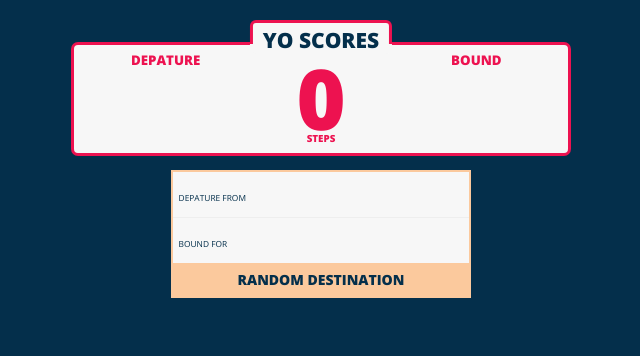
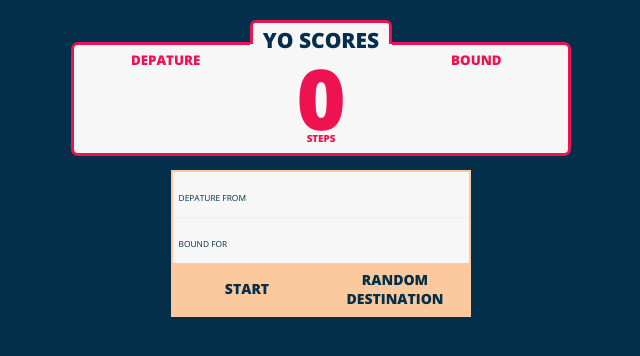
Before and after one commit to duerdod/wikipedia-destinations, a React (Create React App) app: page / in a window 1280 px wide. Shown: the top 356 px of the page, without its empty margins (319-959 px from the left). Built offline with nearby package versions, Linux system fonts and the light colour scheme.

Commit message:
some cleanupz

```diff
--- a/src/components/Error.js
+++ b/src/components/Error.js
@@ -3,7 +3,7 @@ import styled from 'styled-components';
 
 const ErrorMessage = styled.h2`
   text-align: center;
-  margin: 3rem 0;
+  margin: 2rem 0;
   font-family: ${p => p.theme.titleFont};
   font-weight: 800;
 `;
--- a/src/components/RandomArticle.js
+++ b/src/components/RandomArticle.js
@@ -43,7 +43,7 @@ const RandomArticle = ({
   description = '',
   title = '',
   extract = '',
-  source = null,
+  thumbnail = null,
   setArticle,
   setRandomArticle
 }) => {
@@ -66,7 +66,7 @@ const RandomArticle = ({
       <StyledInnerContainer>
         <h2>You got: {title}</h2>
         <h5>{description}</h5>
-        {<img src={source} alt={`Probably a ${title}`} />}
+        {<img src={thumbnail} alt={`Probably a ${title}`} />}
         <p>{extract}</p>
         <Button
           color="green"
--- a/src/components/Start.js
+++ b/src/components/Start.js
@@ -43,6 +43,9 @@ const Form = styled.form`
     border: 2px solid ${theme.color.red.hex};
     button {
     background: ${theme.color.red.hex};
+      &:hover {
+        background: ${theme.color.red.hex};
+      }
     }
   `}
 `;
@@ -75,6 +78,12 @@ const Input = styled.input`
   }
 `;
 
+const ButtonContainer = styled.div`
+  display: flex;
+  justify-content: space-around;
+  background: ${theme.color.beige.hex};
+`;
+
 const Button = styled.button`
   margin-top: -2px;
   text-transform: uppercase;
@@ -82,6 +91,8 @@ const Button = styled.button`
   background: ${theme.color.beige.hex};
   color: ${theme.color.blue.hex};
   cursor: pointer;
+  display: flex;
+  align-items: center;
   &:hover {
     background: ${theme.color.beige.tint[2]};
   }
@@ -132,8 +143,12 @@ const Start = () => {
 
   const handleBlur = async e => {
     e.preventDefault();
+    const { value } = e.target;
     setArticleState({ ...articleState, loading: true });
-    const { pageid } = await fetchArticle(e.target.value);
+    if (value.length < 1) {
+      return setArticleState({ error: false, loading: false });
+    }
+    const { pageid } = await fetchArticle(value);
     if (!pageid) {
       return setArticleState({ error: true, loading: false });
     }
@@ -144,6 +159,7 @@ const Start = () => {
     e.preventDefault();
     setArticleState({ ...articleState, loading: true });
     const article = await fetchArticle(null);
+    console.log(article);
     setRandomArticle(article);
     setArticleState({ ...articleState, loading: false });
   };
@@ -172,15 +188,15 @@ const Start = () => {
               dispatch({ type: 'DESTINATION', destination: e.target.value })
             }
           />
-          {!checkValid(raw) ? (
+          <ButtonContainer>
             <Button type="submit" disabled={loading || error}>
               Start
             </Button>
-          ) : (
+
             <Button type="button" onClick={handleRandomizer} disabled={loading}>
               Random destination
             </Button>
-          )}
+          </ButtonContainer>
         </Form>
         <RandomArticle
           show={randomArticle !== null}
```
